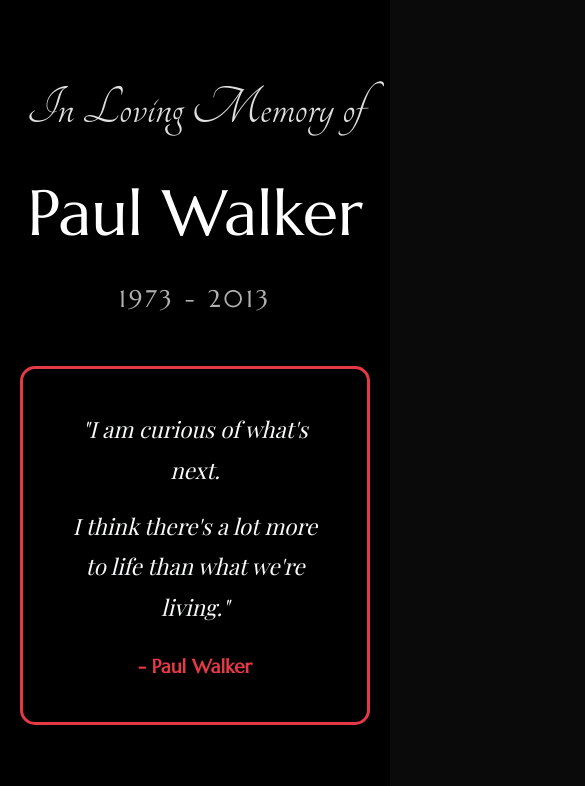
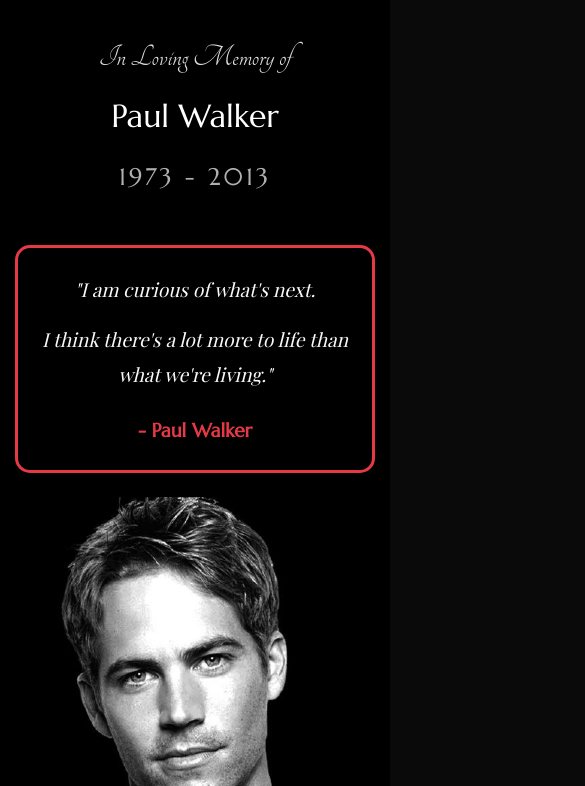
Before and after one commit to hawi088/OIBSIP, a plain HTML site: page LEVEL-2/Tribute/tribute.html in a window 390 px wide. Shown: the top 786 px of the page, 585 px wide, since content can reach past the window. Drawn offline with nearby package versions, Linux system fonts and the light colour scheme; a script that the page names is missing; a web font is replaced by a local one.

Commit message:
Added Responsive Design

```diff
--- a/LEVEL-2/Tribute/tribute.css
+++ b/LEVEL-2/Tribute/tribute.css
@@ -263,3 +263,68 @@ body {
     font-size: 1.2rem;
     letter-spacing: 1px;
 }
+@media (max-width: 768px) {
+    .photo-quote-container {
+        flex-direction: column;
+        gap: 2rem;
+    }
+
+    .bio-content {
+        flex-direction: column;
+        gap: 2rem;
+    }
+
+    .bio-content.reverse {
+        flex-direction: column;
+    }
+
+    .title-paul {
+        font-size: 2.5rem;
+    }
+
+    .rememberance {
+        font-size: 2.5rem;
+    }
+
+    .quote {
+        font-size: 1.2rem;
+    }
+
+    .section-title {
+        font-size: 2rem;
+    }
+
+    .facts-grid {
+        grid-template-columns: 1fr;
+    }
+
+    .bio-title {
+        font-size: 1.8rem;
+    }
+}
+
+@media (max-width: 480px) {
+    .container {
+        padding: 0 15px;
+    }
+
+    .hero-section {
+        padding: 2rem 0;
+    }
+
+    .title-paul {
+        font-size: 2rem;
+    }
+
+    .rememberance {
+        font-size: 2rem;
+    }
+
+    .quote-content {
+        padding: 1.5rem;
+    }
+
+    .bio-content, .photo-quote-container {
+        gap: 1.5rem;
+    }
+}
```
